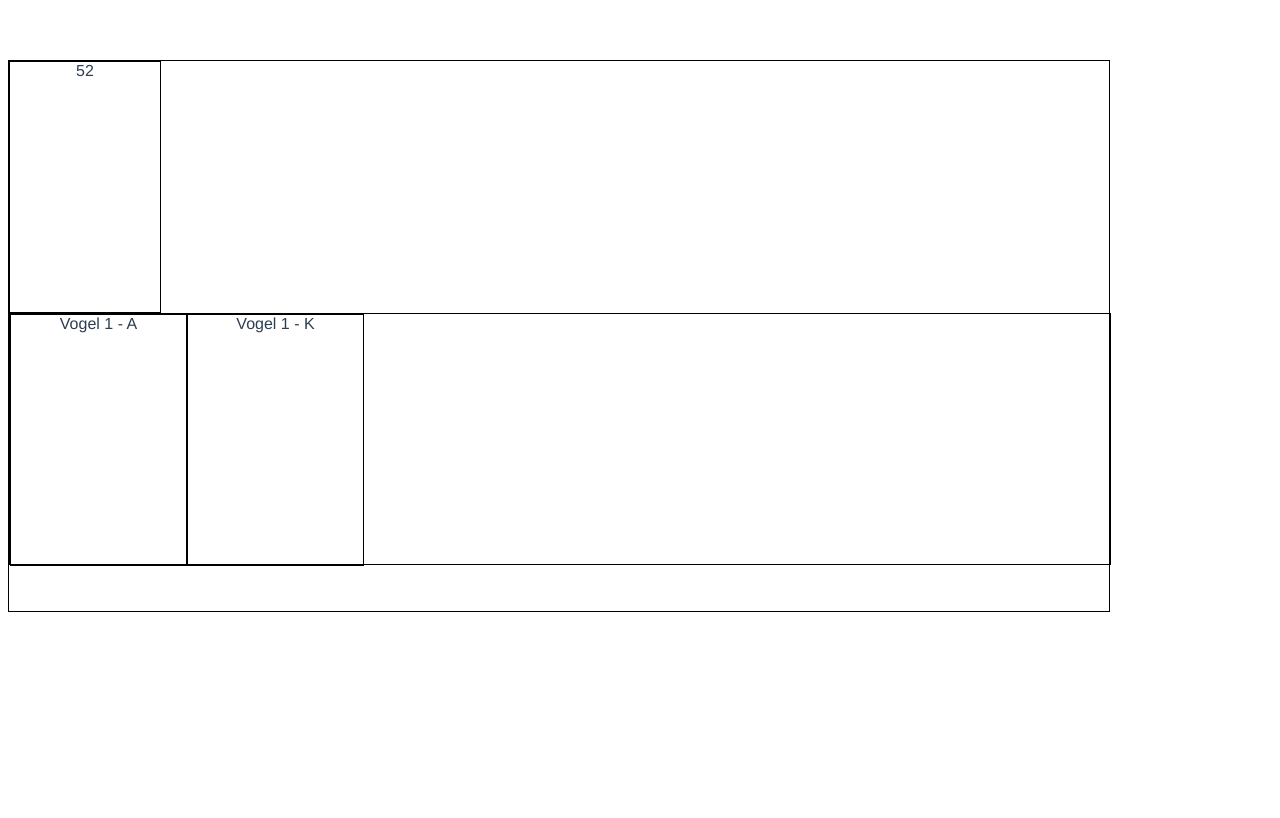
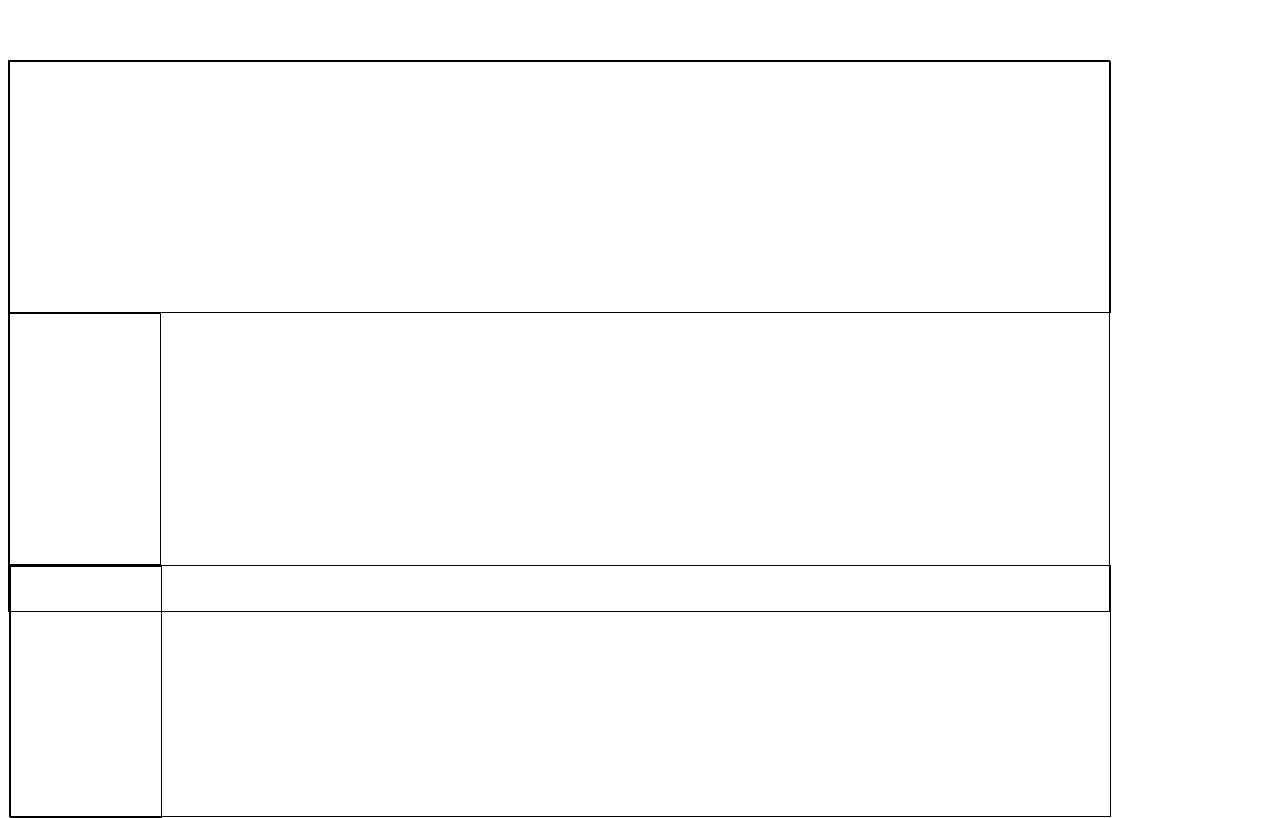
Before and after one commit to mario8754/kwartet, a Vue app: page / in a window 1280 px wide. Built offline with nearby package versions, Linux system fonts and the light colour scheme.

Commit message:
add to do and add card

```diff
--- a/src/components/Deck.vue
+++ b/src/components/Deck.vue
@@ -1,8 +1,21 @@
 <template>
-  <div class="deck" @click="draw">{{amount}}</div>
+  <div>
+    <div class="kwartet" @drop="handleDrop" @dragover.prevent @dragenter.prevent></div>
+    <div class="deck" id="deck" draggable="true" @dragstart="registerDrag">{{amount}}</div>
+    <div class="hand" @drop="handleDrop" @dragover.prevent @dragenter.prevent>
+      <div
+        class="card"
+        id="card"
+        draggable="true"
+        @dragstart="registerDrag($event, {type:'bird-one',value:'A'})"
+      ></div>
+    </div>
+  </div>
 </template>
 
 <script>
+// Hier logica voor het kaartjes trekken en welke je hebt getrokken
+// Hier ook logica voor welke kaarten je door aan het slepen bent.
 export default {
   props: {
     amount: {
@@ -11,6 +24,34 @@ export default {
     },
   },
   methods: {
+    registerDrag(event, card) {
+      console.log(card);
+      // Hiermee registreer je nu de type drag dat je uitvoert.
+      event.dataTransfer.setData("drag", event.target.id);
+      if (event.target.id === "card") {
+        event.dataTransfer.setData("data", JSON.stringify(card));
+        console.log(event.dataTransfer.getData("data"));
+      }
+      // Nu bepaal je de data als die nodig is.
+
+      // console.log(event.dataTransfer.getData("draw"));
+      // Registreer welke item je dragt op dat moment.
+    },
+    handleDrop(event) {
+      event.preventDefault();
+      // Hiermee wordt nu gechecked welke drag type ik gebruik.
+      if (event.dataTransfer.getData("drag") === "deck") {
+        console.log("Drawing card");
+        // Als drag type gelijk staat aan deck dan voeren we de drag methode uit.
+        this.draw();
+      } else {
+        // Als de drag type niet een deck is gaan we dervanut dat het een card drag is.
+        // Als dat zo is willen we weten welke kaart we trekken
+        // Om zo straks onze validatie  op uit te voeren.
+        console.log(event.dataTransfer.getData("data"));
+      }
+      // Met deze id weet je nu evt welke actie je moet gaan uitvoeren.
+    },
     draw() {
       this.$emit("draw", this.amount - 1);
     },
@@ -19,9 +60,16 @@ export default {
 </script>
 
 <style scoped>
-.deck {
+.deck,
+.card {
   border: 1px solid black;
   height: 250px;
   width: 150px;
 }
+.hand,
+.kwartet {
+  border: 1px solid black;
+  height: 250px;
+  width: 1100px;
+}
 </style>
--- a/src/components/PlayField.vue
+++ b/src/components/PlayField.vue
@@ -1,11 +1,12 @@
 <template>
   <div class="playfield">
     <Deck :amount="deck.amount" @draw="draw" />
-    <Hand :cards="player.cards" v-if="deck.amount > 50" />
+    <Hand :cards="player.cards" v-if="deck.amount > 12" />
   </div>
 </template>
 
 <script>
+// Hier logica over het spel in het algemeen
 import Deck from "./Deck.vue";
 import Hand from "./Hand.vue";
 export default {
@@ -17,7 +18,11 @@ export default {
   data() {
     return {
       deck: {
-        amount: 52,
+        amount: 12,
+        // Ik ben nog bij me ma en lucca slaapt dus ik kan niet echt praten
+        // Ik hoor je wel
+        // Dat klopt wel over het algmeen css is meestal een bijproduct
+
         cards: [
           {
             type: "Vogel 1",
@@ -39,11 +44,42 @@ export default {
             type: "Vogel 1",
             value: "K",
           },
+          {
+            type: "Vogel 2",
+            value: "K",
+          },
+          {
+            type: "Vogel 2",
+            value: "K",
+          },
         ],
       },
     };
   },
+  // Mounted wordt aangeroepen wanneer de component zichtbaar is voor de gebruiker.
+  mounted() {
+    // Wanneer de pagina beschikbaar is wil je de deck aanmaken.
+    this.startGame();
+  },
   methods: {
+    startGame() {
+      // Hier zou je je logica van het opstellen van een deck maken.
+      // Ja precies dus de volgorde in deze code zou een beetje zijn
+      this.generateDeck();
+      this.shuffleDeck();
+      this.draw();
+      this.draw();
+      this.draw();
+      this.draw();
+
+      // zoiets.
+    },
+    generateDeck() {
+      // Hier logica om een matrix op te stellen en die dan samen te voegen in 1 array om een deck te krijgen.
+    },
+    shuffleDeck() {
+      // Hier om de deck te random sorteren.
+    },
     draw(amount) {
       this.deck.amount = amount;
       this.player.cards.push({
@@ -52,7 +88,7 @@ export default {
       });
     },
     reset() {
-      this.deck.amount = 52;
+      this.deck.amount = 12;
     },
   },
 };
```
Also changed, not shown: todo.txt.
